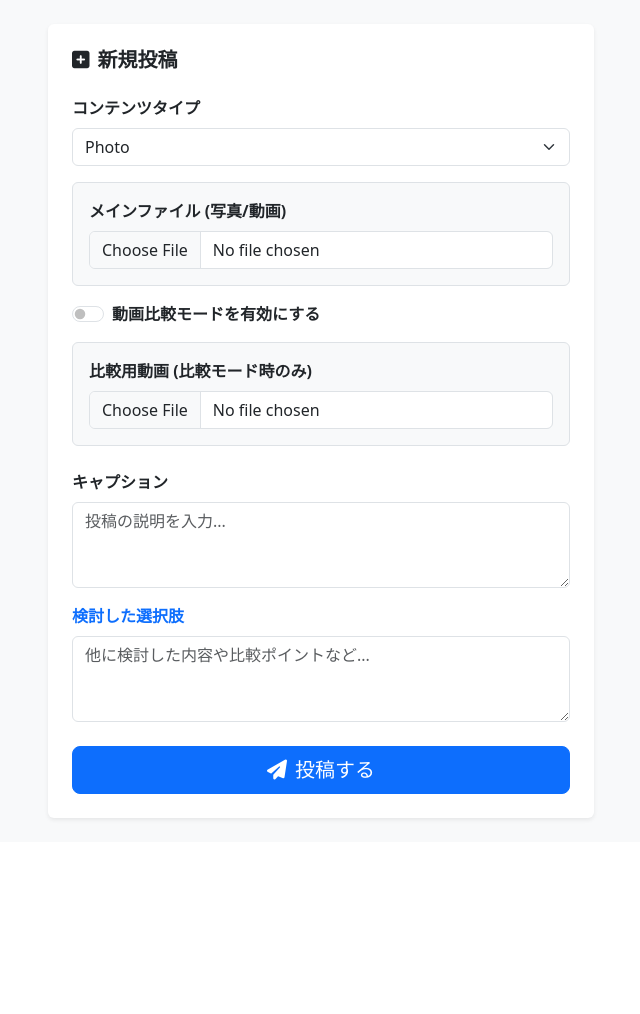
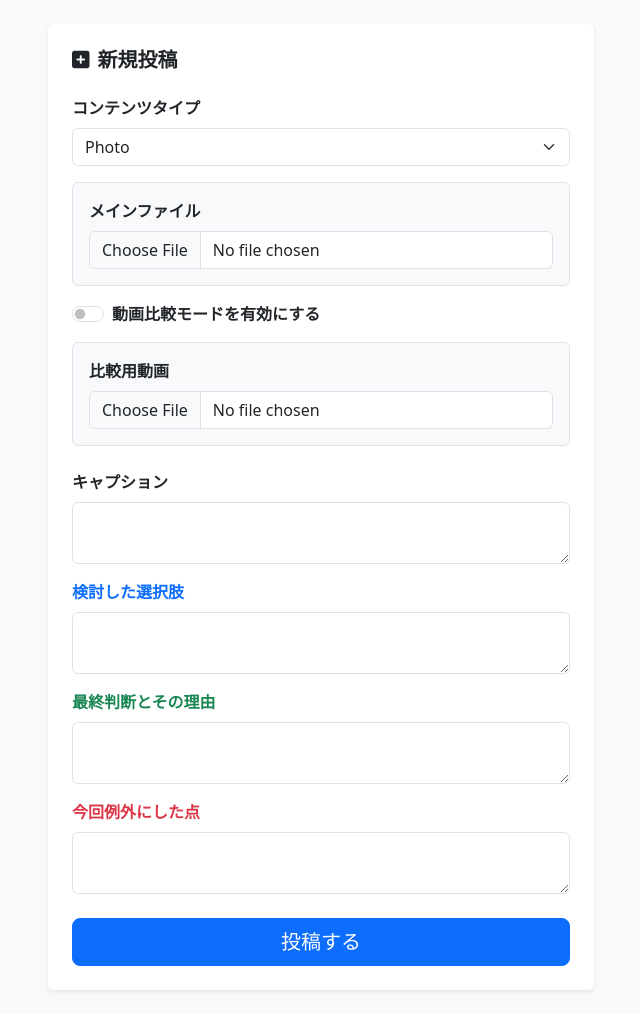
Before and after one commit to yohei-kamon/tsugulog_2, a Flask app: page /post/new in a window 1280 px wide. Shown: the part 57-1071 px from the top of the page, without its empty margins (319-959 px from the left). Before the commit the page ends 878 px from the top, so only its background shows below. Run offline with Flask 3, Linux system fonts and the light colour scheme; the visitor is signed in with stand-in values (Sample User, id 1).

Commit message:
キャプション4つ

```diff
--- a/app.py
+++ b/app.py
@@ -99,6 +99,8 @@ def create_post():
             file_path_2=file2,
             caption=form.caption.data,
             caption_2=form.caption_2.data, # 追加
+            caption_3=form.caption_3.data, # 追加
+            caption_4=form.caption_4.data, # 追加
             is_comparison=form.is_comparison.data,
         )
         return redirect(url_for("index"))
--- a/forms.py
+++ b/forms.py
@@ -22,6 +22,8 @@ class PostForm(FlaskForm):
     caption = TextAreaField('キャプション', validators=[Length(max=500)])
     # caption_2 のラベルを「検討した選択肢」に変更
     caption_2 = TextAreaField('検討した選択肢', validators=[Length(max=500)])
+    caption_3 = TextAreaField('最終判断とその理由') # 追加
+    caption_4 = TextAreaField('今回例外にした点') # 追加
 
 
 # forms.py に追記
--- a/models.py
+++ b/models.py
@@ -20,8 +20,10 @@ class Post(Model):
     content_type = CharField() # 'photo' or 'video'
     file_path = CharField()
     file_path_2 = CharField(null=True)
-    caption = TextField(null=True)   # これをキャプション1として使用
-    caption_2 = TextField(null=True) # 追加：キャプション2
+    caption = TextField(null=True)        # キャプション
+    caption_2 = TextField(null=True)      # 検討した選択肢
+    caption_3 = TextField(null=True)      # 最終判断とその理由 (追加)
+    caption_4 = TextField(null=True)      # 今回例外にした点 (追加)
     is_comparison = BooleanField(default=False)
     created_at = DateTimeField(default=datetime.datetime.now)
 
--- a/templates/post.html
+++ b/templates/post.html
@@ -15,7 +15,7 @@
                     </div>
 
                     <div class="mb-3 border p-3 rounded bg-light">
-                        <label class="form-label fw-bold">メインファイル (写真/動画)</label>
+                        <label class="form-label fw-bold">メインファイル</label>
                         {{ form.file1(class="form-control") }}
                     </div>
 
@@ -25,25 +25,33 @@
                     </div>
 
                     <div class="mb-4 border p-3 rounded bg-light">
-                        <label class="form-label fw-bold">比較用動画 (比較モード時のみ)</label>
+                        <label class="form-label fw-bold">比較用動画</label>
                         {{ form.file2(class="form-control") }}
                     </div>
 
+                    <!-- 入力項目エリア -->
                     <div class="mb-3">
                         <label class="form-label fw-bold">キャプション</label>
-                        {{ form.caption(class="form-control", rows=3, placeholder="投稿の説明を入力...") }}
+                        {{ form.caption(class="form-control", rows=2) }}
                     </div>
 
-                    <!-- キャプション2を「検討した選択肢」として表示 -->
+                    <div class="mb-3">
+                        <label class="form-label fw-bold text-primary">検討した選択肢</label>
+                        {{ form.caption_2(class="form-control", rows=2) }}
+                    </div>
+
+                    <div class="mb-3">
+                        <label class="form-label fw-bold text-success">最終判断とその理由</label>
+                        {{ form.caption_3(class="form-control", rows=2) }}
+                    </div>
+
                     <div class="mb-4">
-                        <label class="form-label fw-bold text-primary">検討した選択肢</label>
-                        {{ form.caption_2(class="form-control", rows=3, placeholder="他に検討した内容や比較ポイントなど...") }}
+                        <label class="form-label fw-bold text-danger">今回例外にした点</label>
+                        {{ form.caption_4(class="form-control", rows=2) }}
                     </div>
 
                     <div class="d-grid">
-                        <button type="submit" class="btn btn-primary btn-lg">
-                            <i class="fa-solid fa-paper-plane me-2"></i>投稿する
-                        </button>
+                        <button type="submit" class="btn btn-primary btn-lg">投稿する</button>
                     </div>
                 </form>
             </div>
```
Also changed, not shown: templates/detail.html (+31 -55 lines).
